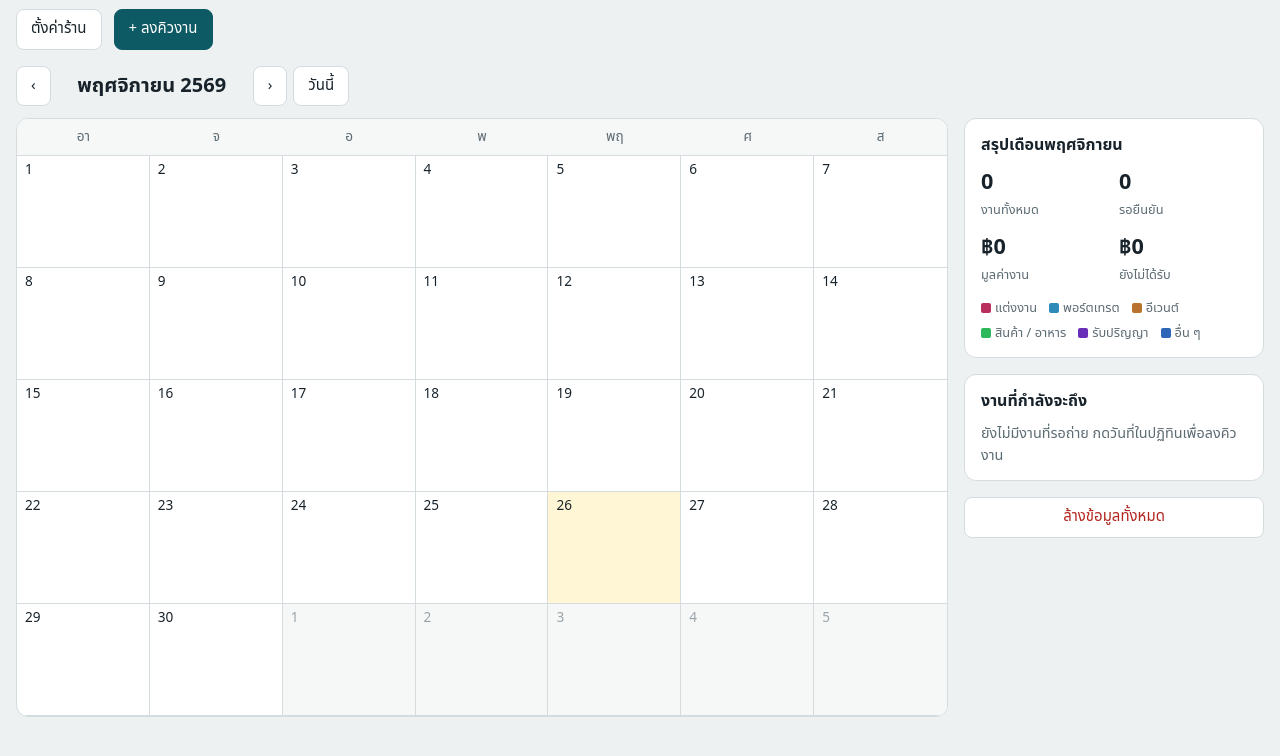
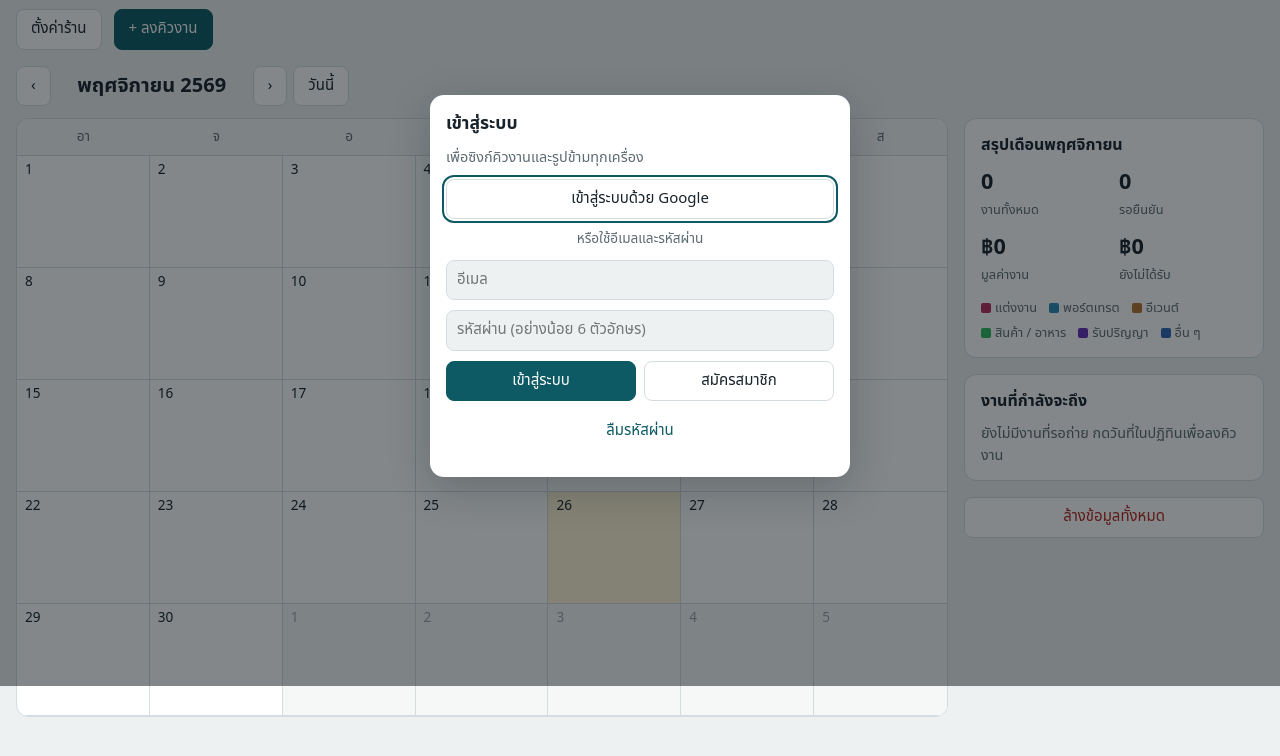
Before and after one commit to kookby11/photo-booking, a plain HTML site: page index.html in a window 1280 px wide. Shown: the part 114-870 px from the top of the page. Drawn offline with nearby package versions, Linux system fonts and the light colour scheme; a web font is replaced by a local one.

Commit message:
Update Supabase key in index.html

```diff
--- a/index.html
+++ b/index.html
@@ -294,7 +294,7 @@ function renderWho(){
 var cur={cards:[],slips:[],added:[]},addKind=null,saved=false,dbp=null;
 function idb(){if(!dbp)dbp=new Promise(function(res,rej){try{var r=indexedDB.open('photo-booking-img',1);r.onupgradeneeded=function(){r.result.createObjectStore('img')};r.onsuccess=function(){res(r.result)};r.onerror=function(){rej(r.error)}}catch(e){rej(e)}});return dbp}
 function idbLocalPut(id,v){return idb().then(function(db){return new Promise(function(res,rej){var t=db.transaction('img','readwrite');t.objectStore('img').put(v,id);t.oncomplete=res;t.onerror=function(){rej(t.error)}})})}
-var SUPABASE_URL='https://lforpjccabunsbjtsrts.supabase.co',SUPABASE_KEY='PASTE_PUBLISHABLE_KEY_HERE';
+var SUPABASE_URL='https://lforpjccabunsbjtsrts.supabase.co',SUPABASE_KEY='sb_publishable_aXPYcjyAbawWhmaQL4cNkA_U8oy1hX3';
 var sb=null,cloud=null,recovering=false;
 function noop(){}
 function chk(r){if(r.error)throw r.error}
@@ -361,7 +361,7 @@ async function startCloud(user){
  setSync(ok?'cloud':'local');
 }
 function cloudInit(){
- if(!window.supabase||/PASTE/.test(SUPABASE_KEY)){setSync('local');return}
+ if(!window.supabase||/PASTE/.test(SUPABASE_KEY)){setSync('local');$('sync').textContent=!window.supabase?'โหลดระบบล็อกอินไม่สำเร็จ (ตรวจอินเทอร์เน็ต)':'ยังไม่ได้ใส่ key สำหรับล็อกอิน';$('sync').style.color='var(--danger)';return}
  sb=window.supabase.createClient(SUPABASE_URL,SUPABASE_KEY);
  var home=location.origin+location.pathname;
  $('auth').addEventListener('cancel',function(e){e.preventDefault()});
```
